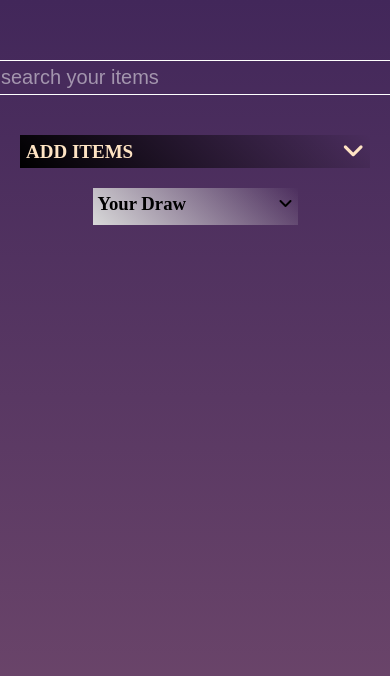
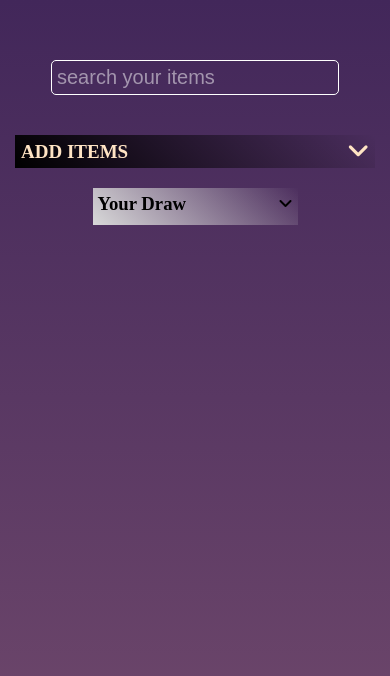
Before and after one commit to avais1021/Find-Items, a plain HTML site: page index.html in a window 390 px wide. Drawn offline with Linux system fonts and the light colour scheme.

Commit message:
Find Items

```diff
--- a/style.css
+++ b/style.css
@@ -175,3 +175,17 @@
     margin-bottom: 4px;
     cursor: pointer;
 }
+
+@media screen and (max-width:420px){
+    .search{
+        width: 100%;
+    }
+    #search_input{
+        width: 80%;
+        margin: 0 auto;
+        display: block;
+    }
+    .dropdown{
+        width: 100%;
+    }
+}
```
